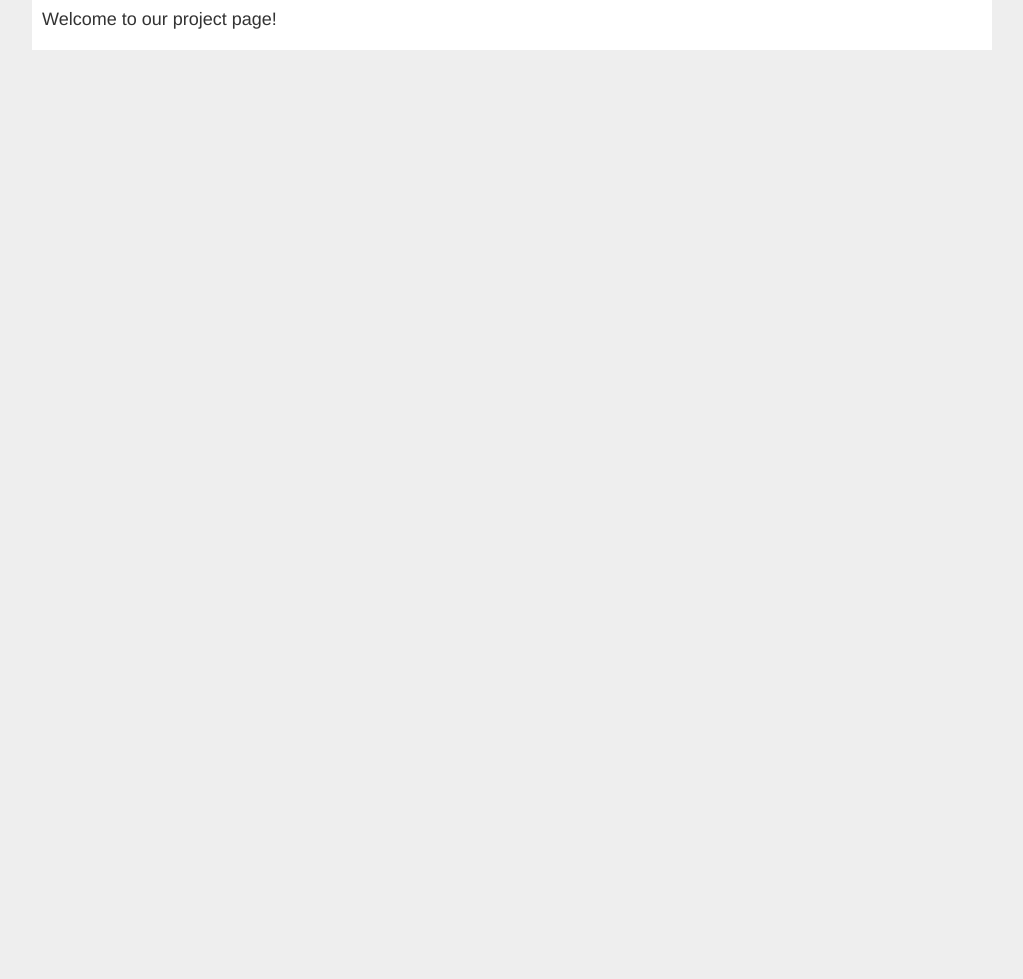
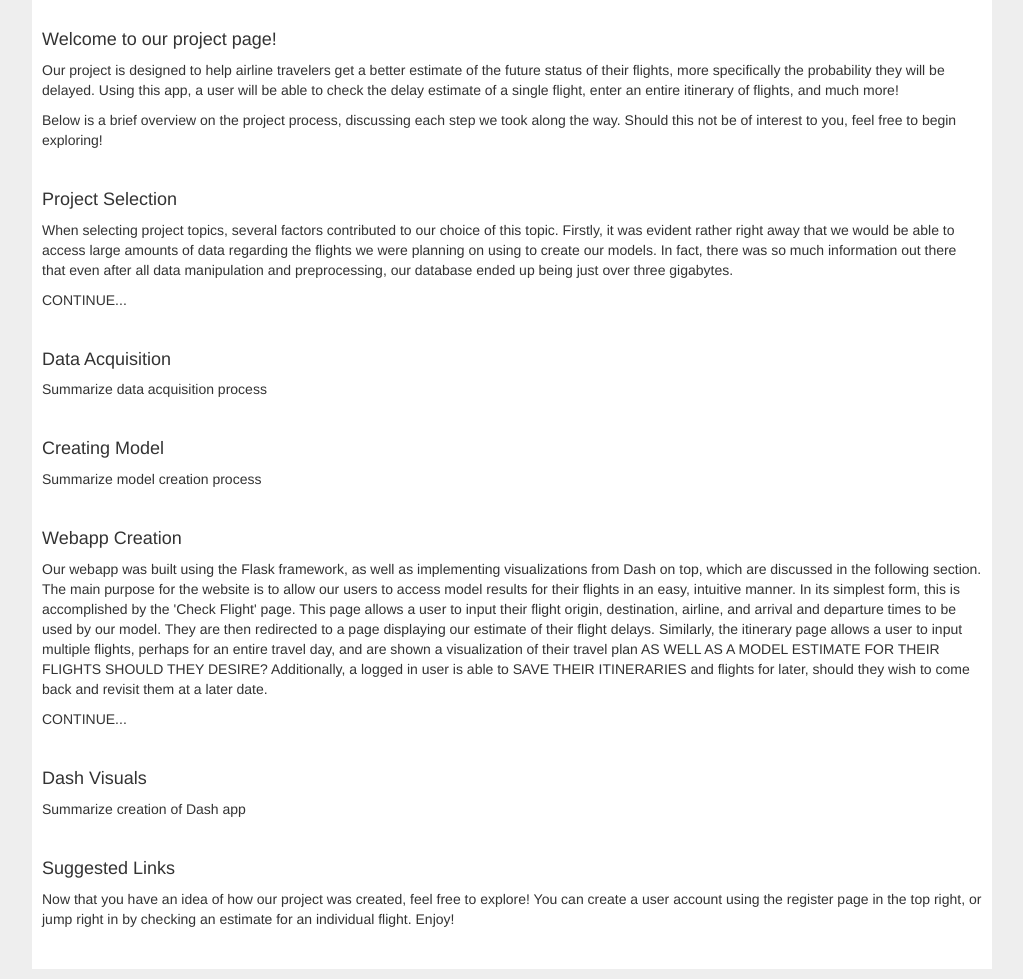
Before and after one commit to trentbellinger/PIC-16B-Project, a Flask app: page / in a window 1280 px wide. Shown: the part 145-1124 px from the top of the page, without its empty margins (128-1151 px from the left). Before the commit the page ends 195 px from the top, so only its background shows below. Run offline with Flask 3, Linux system fonts and the light colour scheme; some libraries are stand-ins or nearby versions.

Commit message:
Update index.html

```diff
--- a/projectWebsite/flightSite/templates/blog/index.html
+++ b/projectWebsite/flightSite/templates/blog/index.html
@@ -5,5 +5,36 @@
 {% endblock %}
 
 {% block content %}
-    <h4>Welcome to our project page!</h4>
+    <br>
+        <h4>Welcome to our project page!</h4>
+            <p>Our project is designed to help airline travelers get a better estimate of the future status of their flights, more specifically the probability they will be delayed. Using this app, a user will be able to check the delay estimate of a single flight, enter an entire itinerary of flights, and much more!</p>
+            <p>Below is a brief overview on the project process, discussing each step we took along the way. Should this not be of interest to you, feel free to begin exploring!</p>
+    </br>
+
+    <h4>Project Selection</h4>
+        <p>When selecting project topics, several factors contributed to our choice of this topic. Firstly, it was evident rather right away that we would be able to access large amounts of data regarding the flights we were planning on using to create our models. In fact, there was so much information out there that even after all data manipulation and preprocessing, our database ended up being just over three gigabytes.</p>
+        <p>CONTINUE...</p>
+
+    <br>
+        <h4>Data Acquisition</h4>
+            <p>Summarize data acquisition process</p>
+    </br>
+
+    <h4>Creating Model</h4>
+        <p>Summarize model creation process</p>
+
+    <br>
+        <h4>Webapp Creation</h4>
+            <p>Our webapp was built using the Flask framework, as well as implementing visualizations from Dash on top, which are discussed in the following section. The main purpose for the website is to allow our users to access model results for their flights in an easy, intuitive manner. In its simplest form, this is accomplished by the 'Check Flight' page. This page allows a user to input their flight origin, destination, airline, and arrival and departure times to be used by our model. They are then redirected to a page displaying our estimate of their flight delays. Similarly, the itinerary page allows a user to input multiple flights, perhaps for an entire travel day, and are shown a visualization of their travel plan AS WELL AS A MODEL ESTIMATE FOR THEIR FLIGHTS SHOULD THEY DESIRE? Additionally, a logged in user is able to SAVE THEIR ITINERARIES and flights for later, should they wish to come back and revisit them at a later date. </p>
+            <p>CONTINUE...</p>
+    </br>
+
+    <h4>Dash Visuals</h4>
+        <p>Summarize creation of Dash app</p>
+
+    <br>
+        <h4>Suggested Links</h4>
+            <p>Now that you have an idea of how our project was created, feel free to explore! You can create a user account using the register page in the top right, or jump right in by checking an estimate for an individual flight. Enjoy!</p>
+    </br>
+
 {% endblock %}
```
